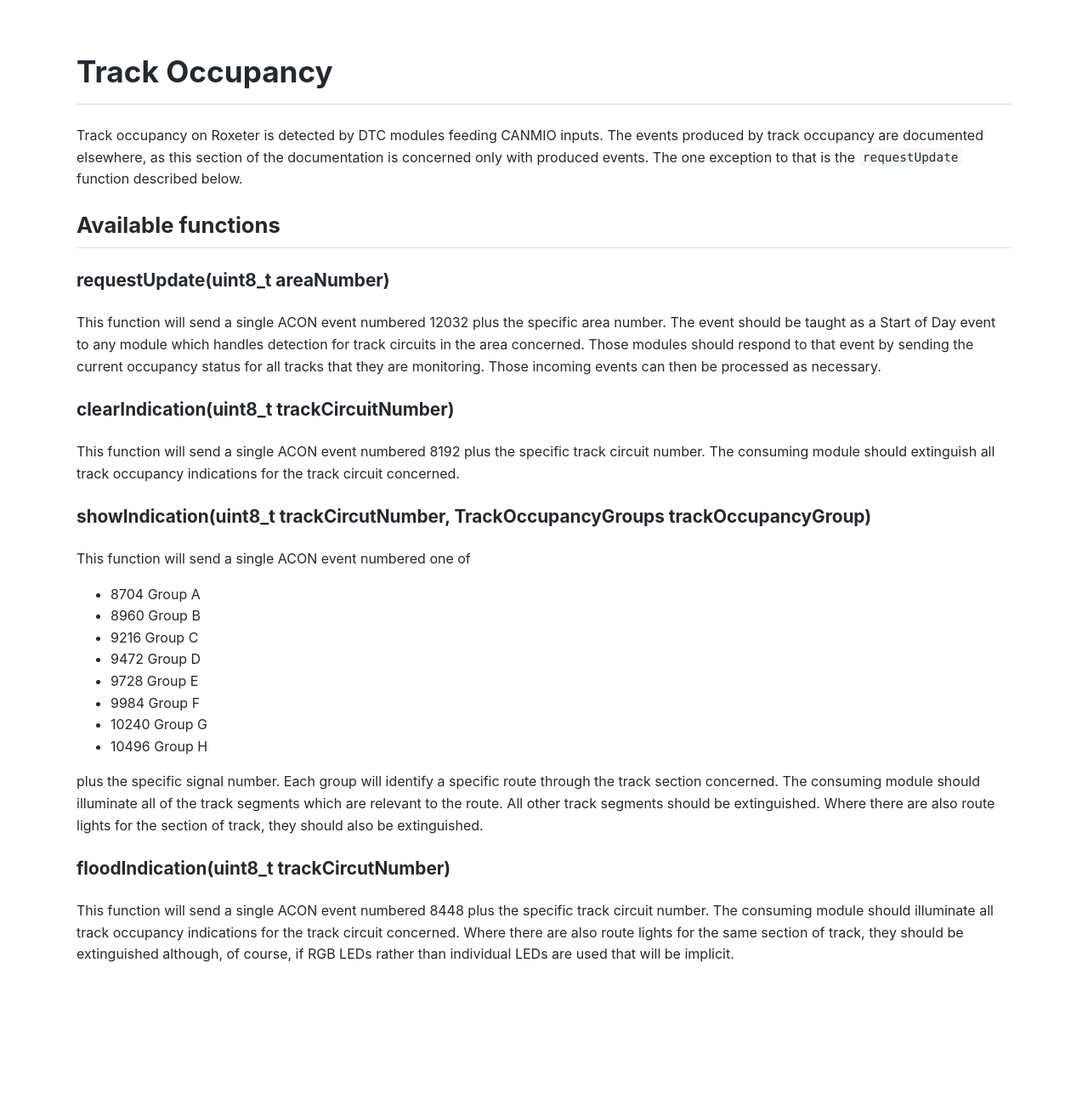
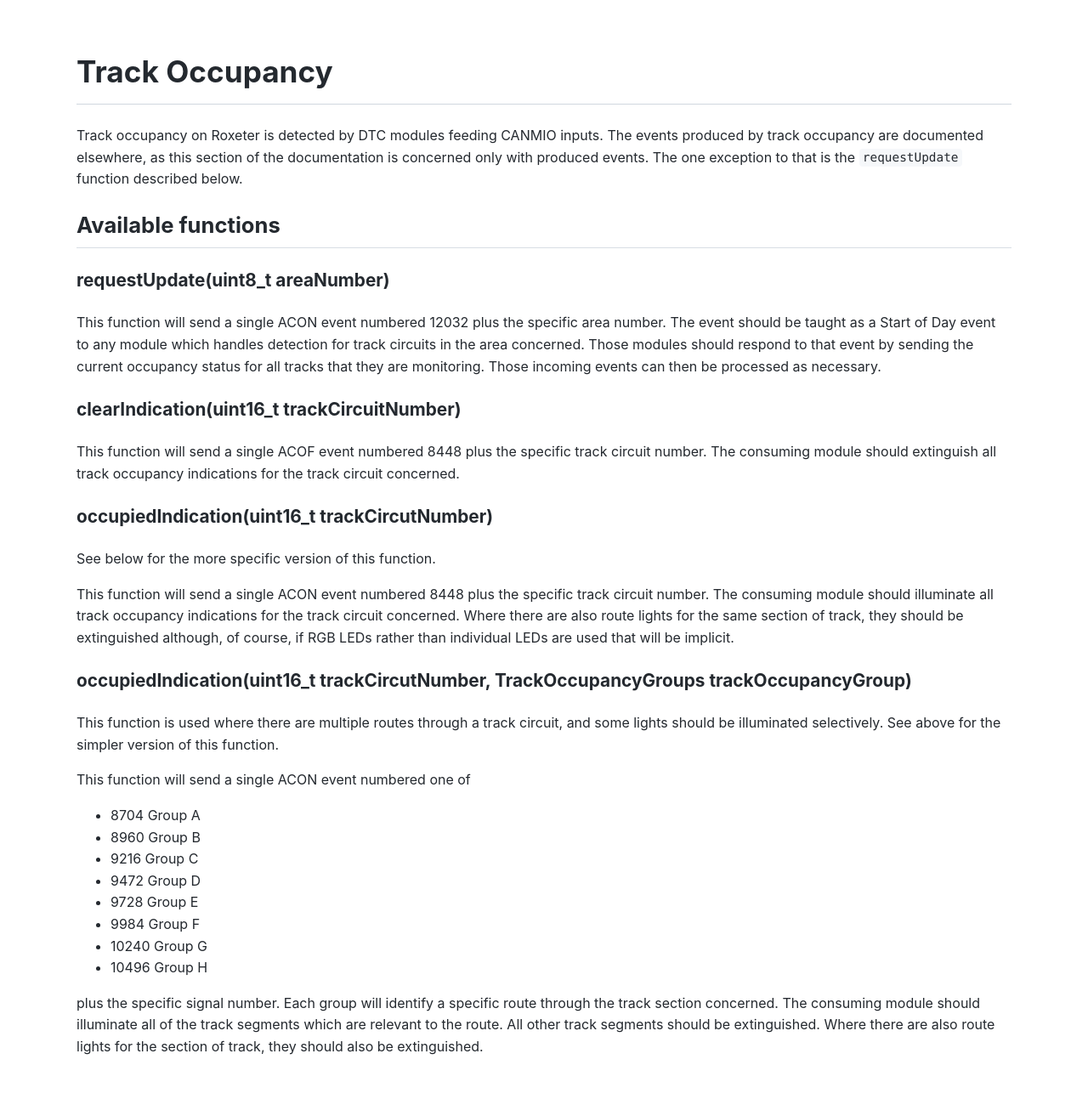
Before and after one commit to NickLocke/RoxeterModelRailway, a Jekyll site: the page built from ArduinoLibraries/RoxEventSender/TrackOccupancy.md, in a window 1280 px wide. Shown: the whole page at 85% size. Built offline with Jekyll 4.4.1, drawn with Linux system fonts in a browser that asks for light colours; our own code applies the rules of GitHub Pages for plain Markdown files; before the commit the page ends 1184 px from its top, so only the background shows below that.

Commit message:
Track occupancy changes

```diff
--- a/ArduinoLibraries/RoxEventSender/TrackOccupancy.md
+++ b/ArduinoLibraries/RoxEventSender/TrackOccupancy.md
@@ -8,11 +8,19 @@ Track occupancy on Roxeter is detected by DTC modules feeding CANMIO inputs. The
 
 This function will send a single ACON event numbered 12032 plus the specific area number. The event should be taught as a Start of Day event to any module which handles detection for track circuits in the area concerned. Those modules should respond to that event by sending the current occupancy status for all tracks that they are monitoring. Those incoming events can then be processed as necessary.
 
-### clearIndication(uint8_t trackCircuitNumber)
+### clearIndication(uint16_t trackCircuitNumber)
 
-This function will send a single ACON event numbered 8192 plus the specific track circuit number. The consuming module should extinguish all track occupancy indications for the track circuit concerned.
+This function will send a single ACOF event numbered 8448 plus the specific track circuit number. The consuming module should extinguish all track occupancy indications for the track circuit concerned.
 
-### showIndication(uint8_t trackCircutNumber, TrackOccupancyGroups trackOccupancyGroup)
+### occupiedIndication(uint16_t trackCircutNumber)
+
+See below for the more specific version of this function.
+
+This function will send a single ACON event numbered 8448 plus the specific track circuit number. The consuming module should illuminate all track occupancy indications for the track circuit concerned. Where there are also route lights for the same section of track, they should be extinguished although, of course, if RGB LEDs rather than individual LEDs are used that will be implicit.
+
+### occupiedIndication(uint16_t trackCircutNumber, TrackOccupancyGroups trackOccupancyGroup)
+
+This function is used where there are multiple routes through a track circuit, and some lights should be illuminated selectively. See above for the simpler version of this function.
 
 This function will send a single ACON event numbered one of
 
@@ -26,7 +34,3 @@ This function will send a single ACON event numbered one of
 - 10496 Group H
 
 plus the specific signal number. Each group will identify a specific route through the track section concerned. The consuming module should illuminate all of the track segments which are relevant to the route. All other track segments should be extinguished. Where there are also route lights for the section of track, they should also be extinguished.
-
-### floodIndication(uint8_t trackCircutNumber)
-
-This function will send a single ACON event numbered 8448 plus the specific track circuit number. The consuming module should illuminate all track occupancy indications for the track circuit concerned. Where there are also route lights for the same section of track, they should be extinguished although, of course, if RGB LEDs rather than individual LEDs are used that will be implicit.
```
